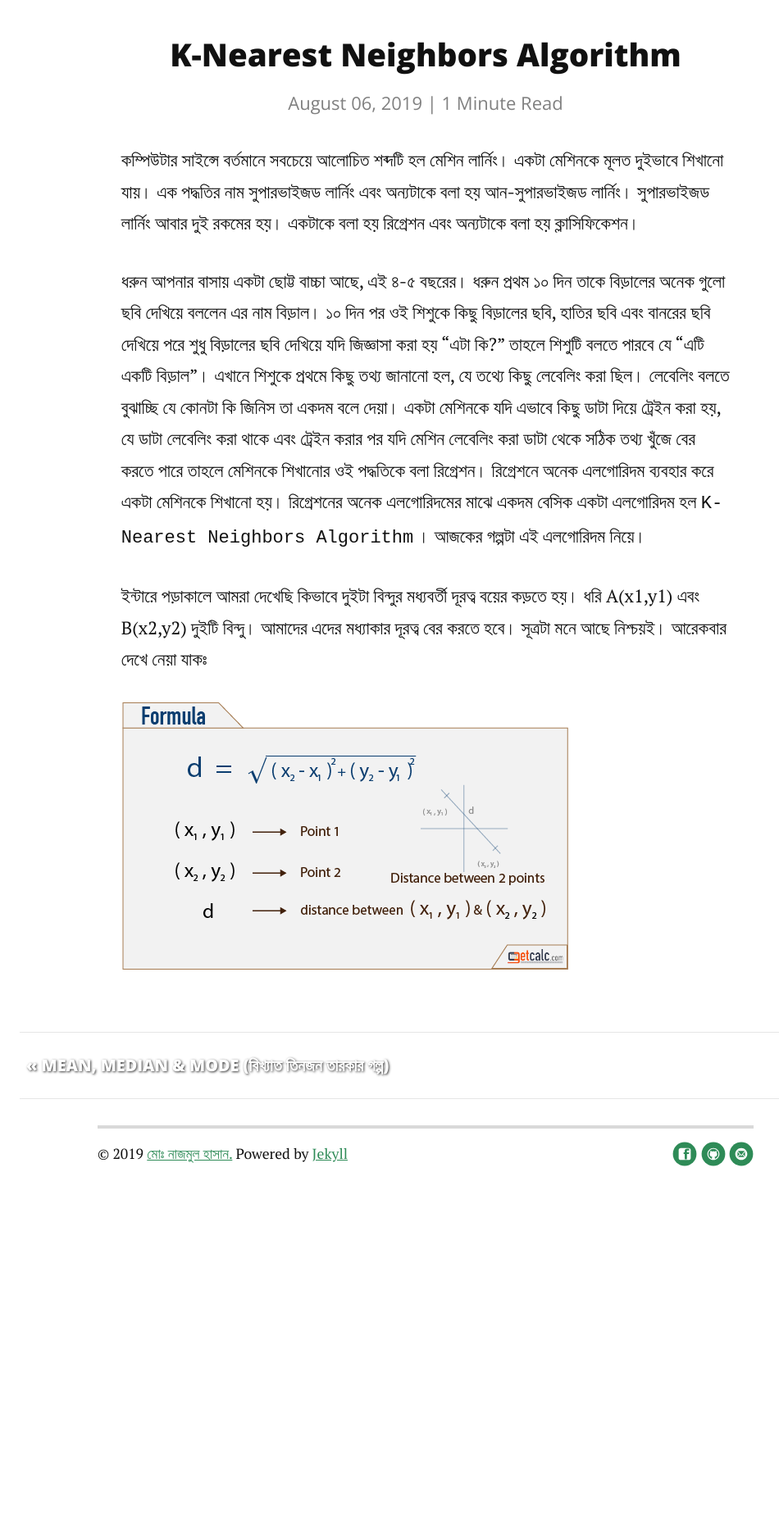
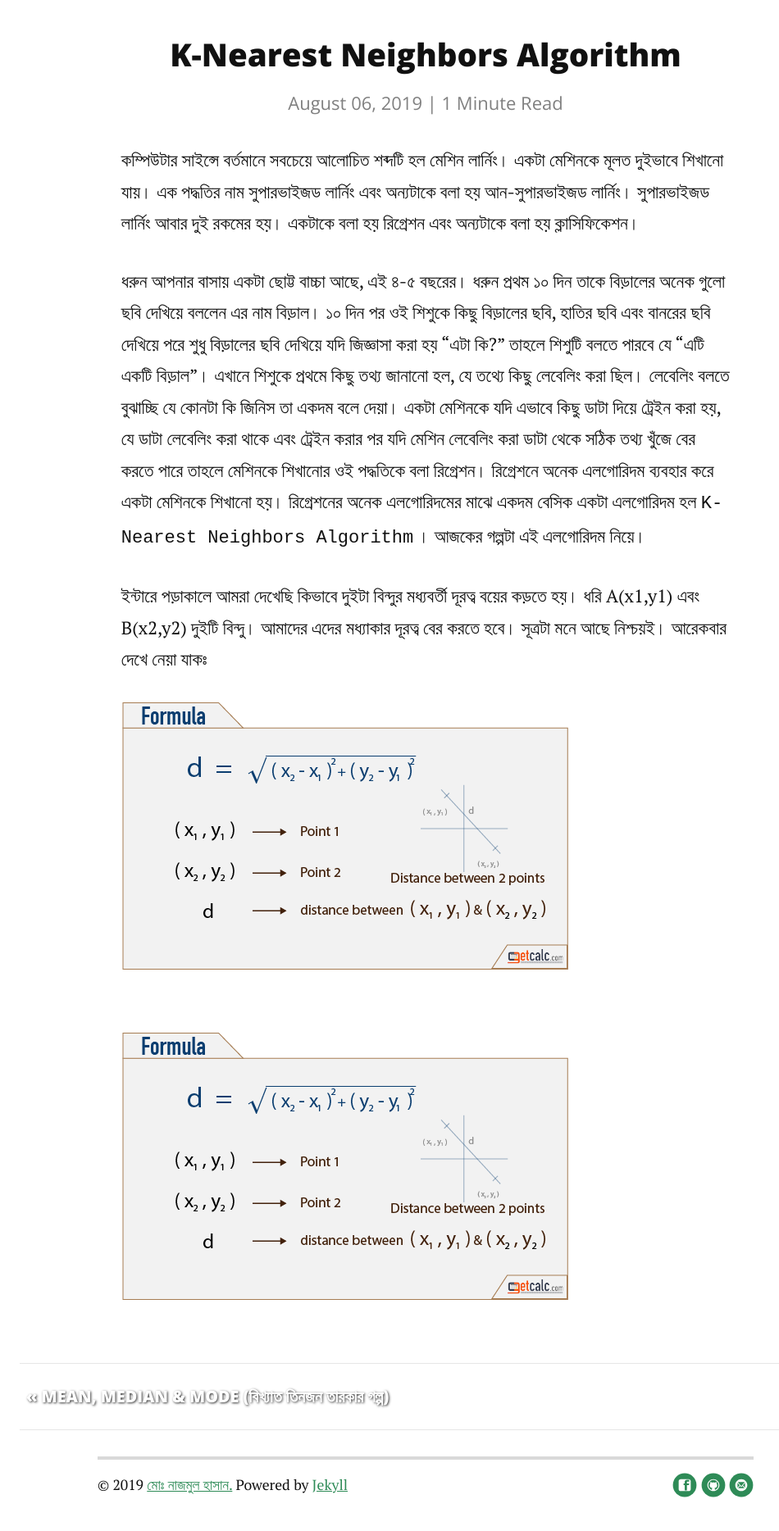
Before and after one commit to farhapartex/farhapartex.github.io, a Jekyll site: the page built from _posts/2019-08-06-k-nearest-neighbors-algorithm.md, in a window 1280 px wide. Shown: the part 664-2532 px from the top of the page at 82% size, without its empty margins (121-1071 px from the left). Built offline with Jekyll 4.4.1, drawn with Linux system fonts in a browser that asks for light colours; nearby versions of some CDN libraries; comment, search, counter and statistics services are not loaded; before the commit the page ends 2129 px from its top, so only the background shows below that; grey boxes are pictures that could not be loaded.

Commit message:
Update from Forestry.io farhapartex@gmail.com updated _posts/2019-08-06-k-nearest-neighbors-algorithm.md

```diff
--- a/_posts/2019-08-06-k-nearest-neighbors-algorithm.md
+++ b/_posts/2019-08-06-k-nearest-neighbors-algorithm.md
@@ -14,3 +14,5 @@ tags:
 ইন্টারে পড়াকালে আমরা দেখেছি কিভাবে দুইটা বিন্দুর মধ্যবর্তী দূরত্ব বয়ের কড়তে হয়। ধরি A(x1,y1) এবং B(x2,y2) দুইটি বিন্দু। আমাদের এদের মধ্যাকার দূরত্ব বের করতে হবে। সূত্রটা মনে আছে নিশ্চয়ই। আরেকবার দেখে নেয়া যাকঃ
 
 ![](/uploads/distance-between-two-points.png)
+
+<img src="/uploads/distance-between-two-points.png">
```
